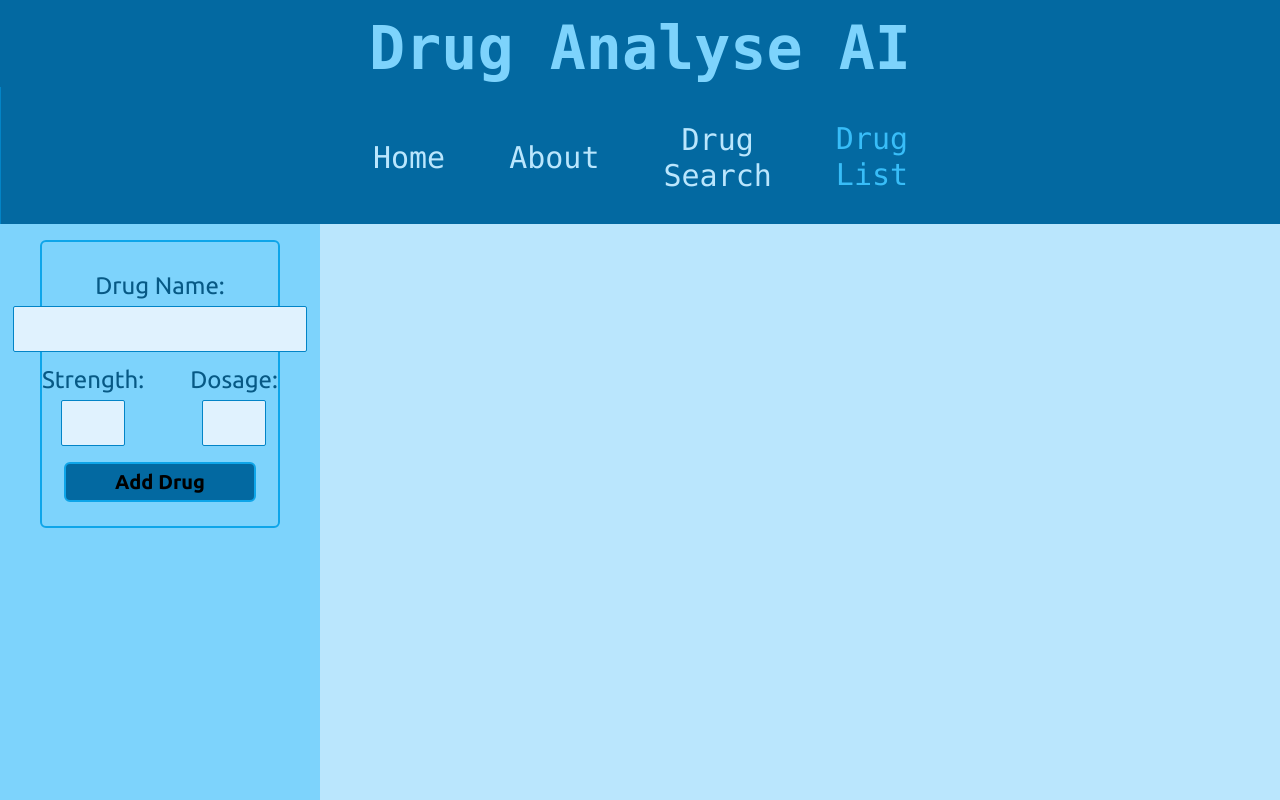
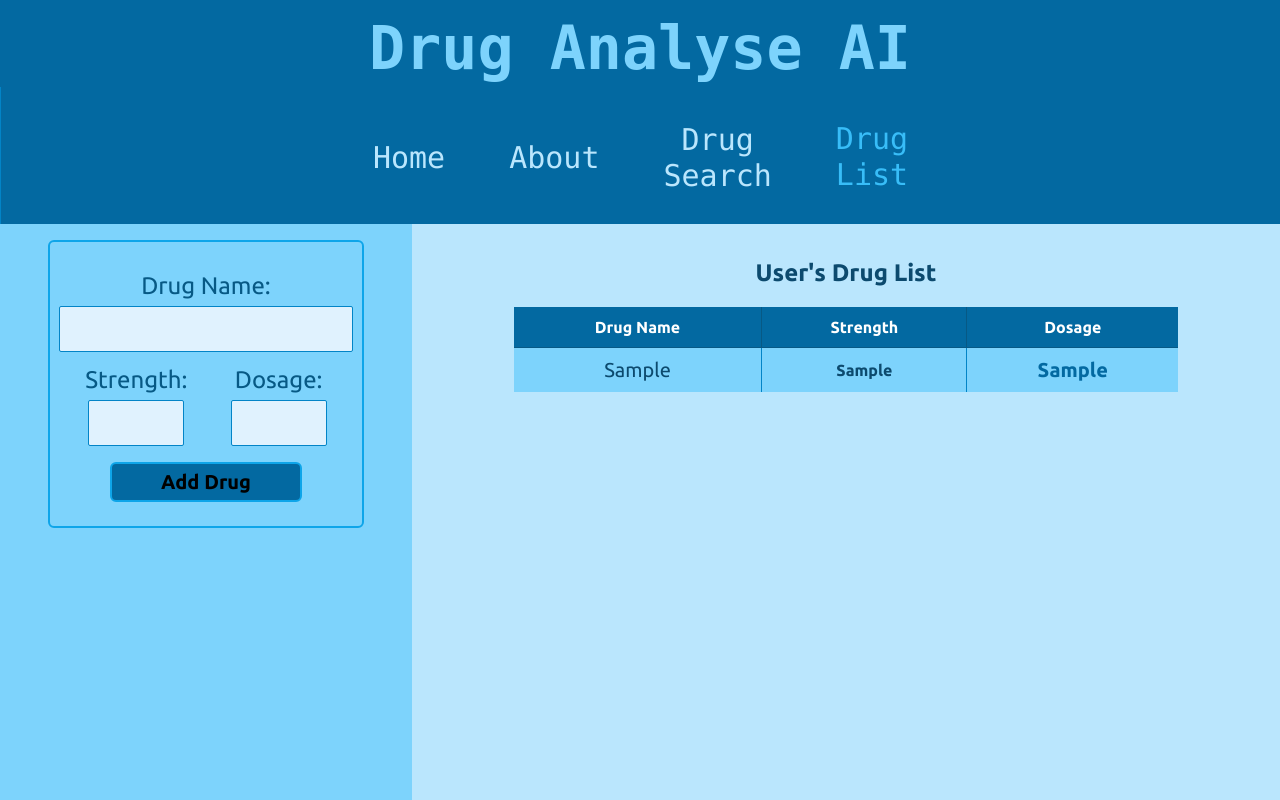
Before and after one commit to valvira-gh/drug_analyse_ai, a Next.js app: page /drug-list in a window 1280 px wide. Both pictures are taken after typing "Sample", "Sample", "Sample" into the empty fields and a click on the button "Add Drug". Shown: the top 800 px of the page. Built offline with nearby package versions, Linux system fonts and the light colour scheme.

Commit message:
Further styled and added responsivness to DrugList

```diff
--- a/app/drug-list/DrugListForm.tsx
+++ b/app/drug-list/DrugListForm.tsx
@@ -63,7 +63,7 @@ const DrugListForm = () => {
             </label>
             <input
               name="drug-strenght"
-              className="mt-1 border border-sky-600 bg-sky-100 rounded-sm text-lg tablet:text-xl p-1 tablet:p-2 bg-sky-100 text-sky-800 w-16"
+              className="mt-1 border border-sky-600 bg-sky-100 rounded-sm text-lg tablet:text-xl p-1 tablet:p-2 bg-sky-100 text-sky-800 w-16 tablet:w-24"
               type="text"
               value={newDrug.strength}
               onChange={(e) =>
@@ -80,7 +80,7 @@ const DrugListForm = () => {
             </label>
             <input
               name="drug-dosage"
-              className="mt-1 border border-sky-600 bg-sky-100 rounded-sm text-lg tablet:text-xl p-1 tablet:p-2 bg-sky-100 text-sky-800 w-16"
+              className="mt-1 border border-sky-600 bg-sky-100 rounded-sm text-lg tablet:text-xl p-1 tablet:p-2 bg-sky-100 text-sky-800 w-16 tablet:w-24"
               type="text"
               value={newDrug.dosage}
               onChange={(e) =>
--- a/app/drug-list/DrugListTable.tsx
+++ b/app/drug-list/DrugListTable.tsx
@@ -9,29 +9,29 @@ const DrugListTable = () => {
   const { drugList } = useContext(DrugListContext) as DrugListContextTypes;
 
   return (
-    <section className="flex flex-col border-2 border-sky-700 rounded-md m-4 p-4 w-full">
-      <h2 className="text-xl text-sky-900 text-center font-bold m-2">
+    <section className="flex flex-col items-center border border-sky-200 rounded-md  p-4 w-full">
+      <h2 className="text-2xl text-sky-900 text-center font-bold mb-4">
         User's Drug List
       </h2>
       {drugList.length > 0 ? (
-        <table className="w-full">
+        <table className="w-full border-2 desktop:w-10/12">
           <thead>
-            <tr className="bg-sky-700 text-white">
-              <th className="p-2">Drug Name</th>
-              <th className="p-2">Strength</th>
-              <th className="p-2">Dosage</th>
+            <tr className="bg-sky-700 text-white border">
+              <th className="p-2 border border-sky-800">Drug Name</th>
+              <th className="p-2 border border-sky-800">Strength</th>
+              <th className="p-2 border border-sky-800">Dosage</th>
             </tr>
           </thead>
           <tbody>
             {drugList.map((drug) => (
               <tr key={drug.id} className="bg-sky-300">
-                <td className="p-2 text-sky-900 text-xl text-center border-b border-sky-600">
+                <td className="p-2 text-sky-900 text-xl text-center border border-sky-600">
                   {drug.name}
                 </td>
-                <td className="p-2 text-sky-900 font-bold text-center border-b border-sky-600">
+                <td className="p-2 text-sky-900 font-bold text-center border border-sky-600">
                   {drug.strength}
                 </td>
-                <td className="p-2 text-sky-700 text-xl text-center font-bold border-b border-sky-600">
+                <td className="p-2 text-sky-700 text-xl text-center font-bold border border-sky-600">
                   {drug.dosage}
                 </td>
               </tr>
--- a/app/drug-list/layout.tsx
+++ b/app/drug-list/layout.tsx
@@ -8,11 +8,11 @@ const DrugListLayout = ({
 }>) => {
   return (
     <DrugListProvider>
-      <div className="flex flex-col">
-        <aside className="bg-sky-300 w-full min-h-4/12 p-4 flex items-center center laptop:justify-start laptop:w-1/4 laptop:h-screen laptop:flex-col laptop:items-center">
+      <div className="flex flex-col laptop:flex-row">
+        <aside className="bg-sky-300 w-full laptop:w-4/12 min-h-4/12 p-4 flex items-center center laptop:justify-start laptop:w-1/4 laptop:h-screen laptop:flex-col laptop:items-center">
           <DrugListSidebar />
         </aside>
-        <main className="bg-sky-200 h-screen w-screen flex-wrap p-8">
+        <main className="bg-sky-200 h-screen w-screen flex-wrap p-4">
           {children}
         </main>
       </div>
--- a/app/drug-list/page.tsx
+++ b/app/drug-list/page.tsx
@@ -27,7 +27,7 @@ const DrugListPage = () => {
   const { drugList } = useContext(DrugListContext) as DrugListContextTypes;
   return (
     <section className="flex flex-col items-center">
-      <h3 className="text-lg text-sky-900">Drug List Page</h3>
+      {/* <h3 className="text-lg text-sky-900">Drug List Page</h3> */}
       {drugList.length === 0 ? <p>No drugs on the list.</p> : <DrugListTable />}
     </section>
   );
```
